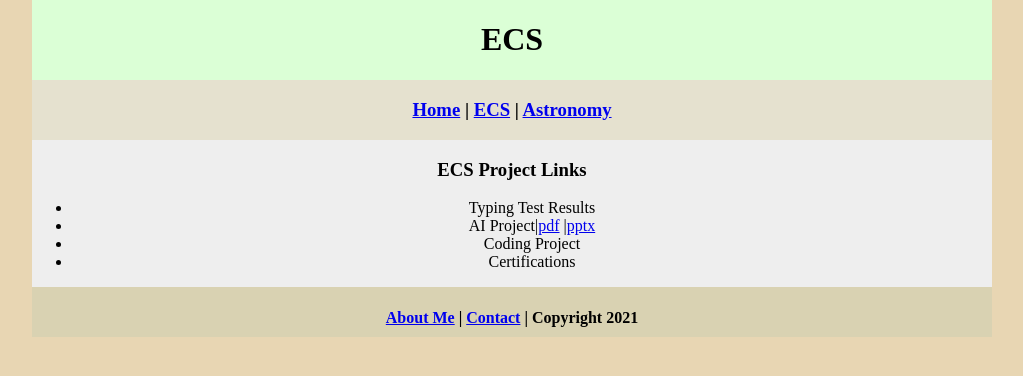
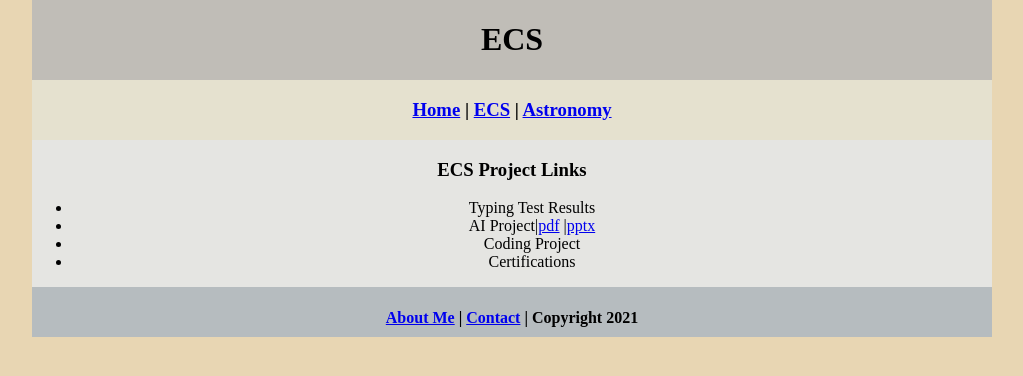
Before and after one commit to CarsonD9625072/ECS, a plain HTML site: page ecs/index.html in a window 1280 px wide. Shown: the whole page, without its empty margins (128-1151 px from the left). Drawn offline with Linux system fonts and the light colour scheme.

Commit message:
Update myCSS.css

```diff
--- a/myCSS.css
+++ b/myCSS.css
@@ -11,7 +11,7 @@ body {
 	margin: 0 auto;
 }
 .header {
-	background: #DBFFD6;
+	background: #C0BDB7;
 	text-align: center;
 	margin: 0px;
 	padding: 5;
@@ -30,14 +30,14 @@ body {
 	text-align: center;
 }
 .content {
-	background: #EEEEEE;
+	background: #E5E5E2;
 	margin: 0px;
 	float: left;
 	width: 100%;
 	text-align: center;
 }
 .footer {
-	background: #D9D2B2;
+	background: #B6BCBF;
 	margin: 0px;
 	float: left;
 	width: 100%;
```
